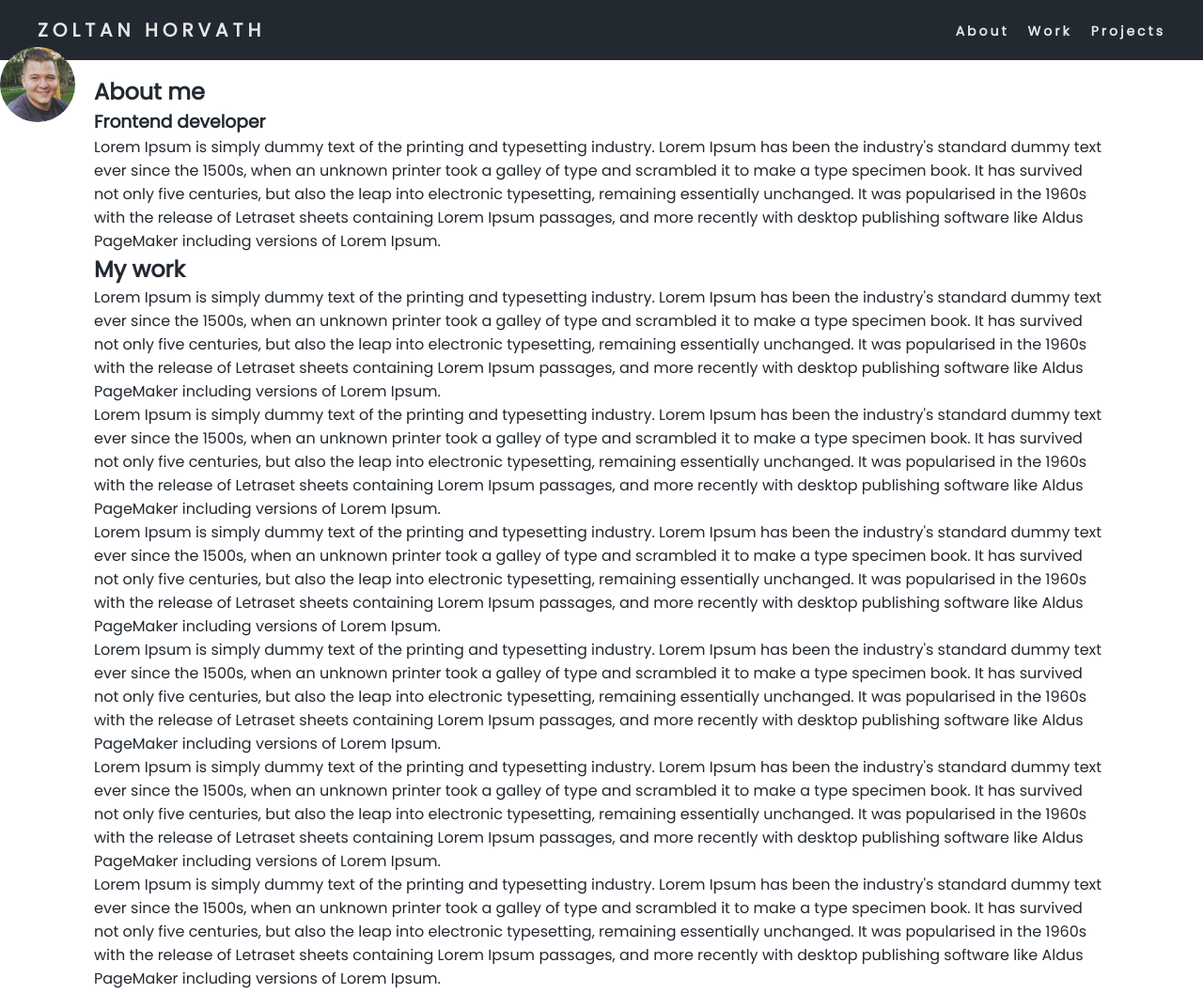
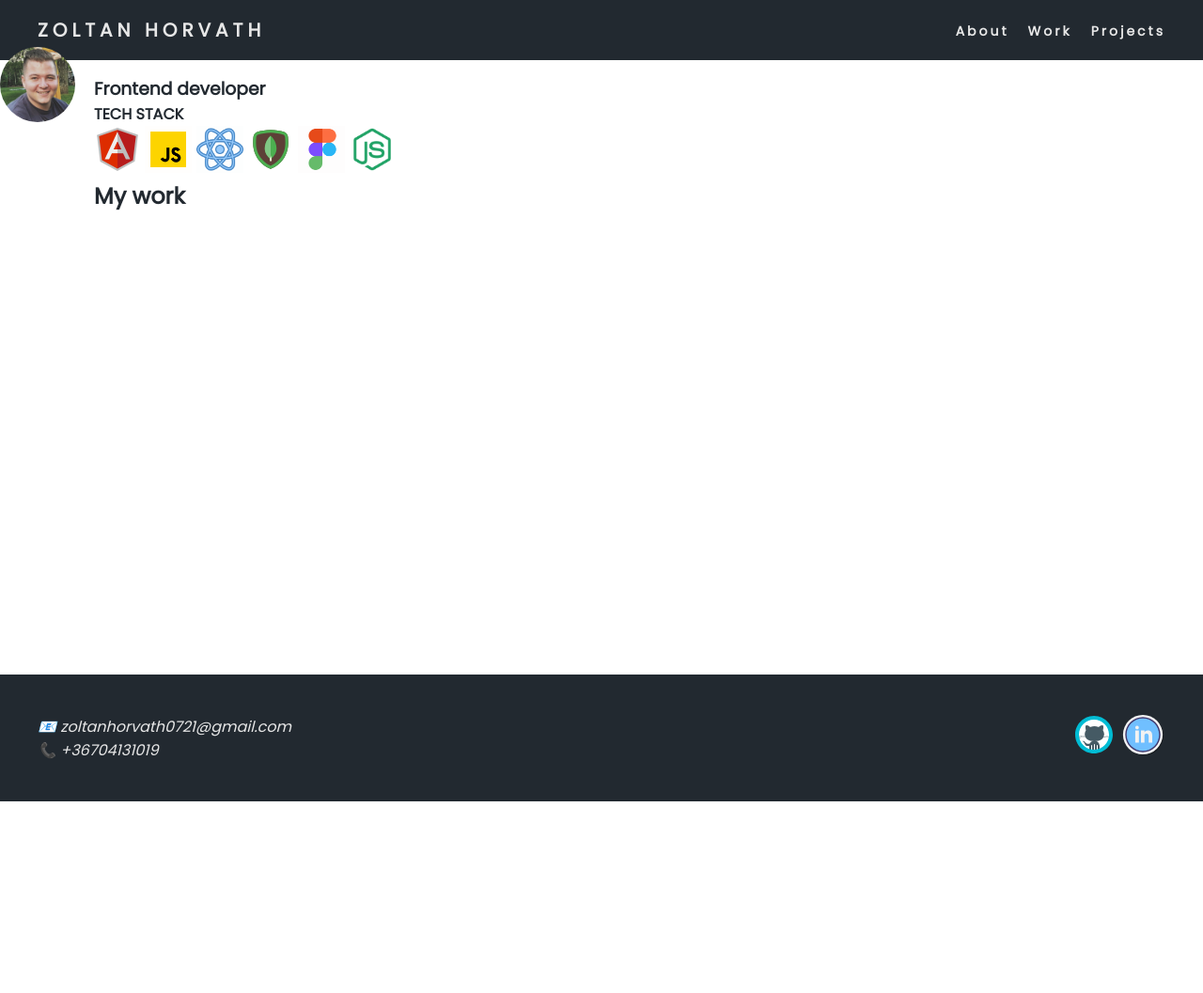
Before and after one commit to horvzoltan/zoltanhorvath_portfolio_mockup, a plain HTML site: page index.html in a window 1280 px wide. Shown: the top 1057 px of the page at 94% size. After the commit the page ends 853 px from the top, so only its background shows below. Drawn offline with Linux system fonts and the light colour scheme.

Commit message:
feature: new animations

```diff
--- a/app.js
+++ b/app.js
@@ -7,7 +7,11 @@ function showMenu() {
 
     nav.classList.toggle('nav-active');
     mainContainer.classList.toggle('width50');
-
+    if (mainContainer.style.animation) {
+        mainContainer.style.animation = '';
+    } else {
+        mainContainer.style.animation = `decrease50 0.5s forwards`
+    }
     navLinks.forEach((link, index) => {
         if (link.style.animation) {
             link.style.animation = '';
@@ -18,22 +22,3 @@ function showMenu() {
 
     burger.classList.toggle('toggle');
 }
-
-
-// // When the user scrolls the page, execute myFunction
-// window.onscroll = function () { myFunction() };
-
-// // Get the navbar
-// let navbar = document.querySelector('nav');
-// let
-
-// // Add the sticky class to the navbar when you reach its scroll position. Remove "sticky" when you leave the scroll position
-// function myFunction() {
-//     if (window.pageYOffset >= 8) {
-//         navbar.classList.add('sticky')
-//         mainContainer.classList.add('container-with-sticky')
-//     } else {
-//         navbar.classList.remove('sticky');
-//         mainContainer.classList.remove('container-with-sticky');
-//     }
-// }
--- a/index.html
+++ b/index.html
@@ -42,88 +42,22 @@
     </nav>
     <div class="main-container">
       <section id="about">
-        <h2>About me</h2>
         <img id="aboutme-img" src="./assets/1594021551840.jpeg" alt="" />
         <h3>Frontend developer</h3>
-        <p>
-          Lorem Ipsum is simply dummy text of the printing and typesetting
-          industry. Lorem Ipsum has been the industry's standard dummy text ever
-          since the 1500s, when an unknown printer took a galley of type and
-          scrambled it to make a type specimen book. It has survived not only
-          five centuries, but also the leap into electronic typesetting,
-          remaining essentially unchanged. It was popularised in the 1960s with
-          the release of Letraset sheets containing Lorem Ipsum passages, and
-          more recently with desktop publishing software like Aldus PageMaker
-          including versions of Lorem Ipsum.
-        </p>
+        <h4>TECH STACK</h4>
+        <div class="stackcontainer">
+          <img class="techlogo" src="./assets/icons8-angularjs (1).svg" alt="" />
+          <img class="techlogo" src="./assets/icons8-javascript.gif" alt="" />
+          <img class="techlogo" src="./assets/icons8-react.gif" alt="" />
+          <img class="techlogo" src="./assets/icons8-mongodb.svg" alt="" />
+          <img class="techlogo" src="./assets/icons8-figma.gif" alt="" />
+          <img class="techlogo" src="./assets/icons8-node-js-144.png" alt="" />
+        </div>
+
       </section>
       <section id="work">
         <h2>My work</h2>
-        <p>
-          Lorem Ipsum is simply dummy text of the printing and typesetting
-          industry. Lorem Ipsum has been the industry's standard dummy text ever
-          since the 1500s, when an unknown printer took a galley of type and
-          scrambled it to make a type specimen book. It has survived not only
-          five centuries, but also the leap into electronic typesetting,
-          remaining essentially unchanged. It was popularised in the 1960s with
-          the release of Letraset sheets containing Lorem Ipsum passages, and
-          more recently with desktop publishing software like Aldus PageMaker
-          including versions of Lorem Ipsum.
-        </p>
-        <p>
-          Lorem Ipsum is simply dummy text of the printing and typesetting
-          industry. Lorem Ipsum has been the industry's standard dummy text ever
-          since the 1500s, when an unknown printer took a galley of type and
-          scrambled it to make a type specimen book. It has survived not only
-          five centuries, but also the leap into electronic typesetting,
-          remaining essentially unchanged. It was popularised in the 1960s with
-          the release of Letraset sheets containing Lorem Ipsum passages, and
-          more recently with desktop publishing software like Aldus PageMaker
-          including versions of Lorem Ipsum.
-        </p>
-        <p>
-          Lorem Ipsum is simply dummy text of the printing and typesetting
-          industry. Lorem Ipsum has been the industry's standard dummy text ever
-          since the 1500s, when an unknown printer took a galley of type and
-          scrambled it to make a type specimen book. It has survived not only
-          five centuries, but also the leap into electronic typesetting,
-          remaining essentially unchanged. It was popularised in the 1960s with
-          the release of Letraset sheets containing Lorem Ipsum passages, and
-          more recently with desktop publishing software like Aldus PageMaker
-          including versions of Lorem Ipsum.
-        </p>
-        <p>
-          Lorem Ipsum is simply dummy text of the printing and typesetting
-          industry. Lorem Ipsum has been the industry's standard dummy text ever
-          since the 1500s, when an unknown printer took a galley of type and
-          scrambled it to make a type specimen book. It has survived not only
-          five centuries, but also the leap into electronic typesetting,
-          remaining essentially unchanged. It was popularised in the 1960s with
-          the release of Letraset sheets containing Lorem Ipsum passages, and
-          more recently with desktop publishing software like Aldus PageMaker
-          including versions of Lorem Ipsum.
-        </p>
-        <p>
-          Lorem Ipsum is simply dummy text of the printing and typesetting
-          industry. Lorem Ipsum has been the industry's standard dummy text ever
-          since the 1500s, when an unknown printer took a galley of type and
-          scrambled it to make a type specimen book. It has survived not only
-          five centuries, but also the leap into electronic typesetting,
-          remaining essentially unchanged. It was popularised in the 1960s with
-          the release of Letraset sheets containing Lorem Ipsum passages, and
-          more recently with desktop publishing software like Aldus PageMaker
-          including versions of Lorem Ipsum.
-        </p>
-        <p>
-          Lorem Ipsum is simply dummy text of the printing and typesetting
-          industry. Lorem Ipsum has been the industry's standard dummy text ever
-          since the 1500s, when an unknown printer took a galley of type and
-          scrambled it to make a type specimen book. It has survived not only
-          five centuries, but also the leap into electronic typesetting,
-          remaining essentially unchanged. It was popularised in the 1960s with
-          the release of Letraset sheets containing Lorem Ipsum passages, and
-          more recently with desktop publishing software like Aldus PageMaker
-          including versions of Lorem Ipsum.
+
         </p>
       </section>
     </div>
--- a/style.css
+++ b/style.css
@@ -61,6 +61,7 @@ nav .logo h4 {
 }
 
 .main-container {
+  min-height: 76vh;
   margin-top: 10vh;
   padding-left: 100px;
   padding-right: 100px;
@@ -109,6 +110,15 @@ footer address a {
   height: 80px;
   border-radius: 50%;
 }
+
+.techlogo {
+  height: 50px;
+}
+
+.displayblock {
+  display: block;
+}
+
 @media screen and (max-width: 1024px) {
   .nav-links {
     width: 50%;
@@ -125,6 +135,13 @@ footer address a {
   .social_links {
     display: block;
   }
+
+  .stackcontainer {
+    display: flex;
+    flex-wrap: wrap;
+    justify-content: center;
+  }
+
   #aboutme-img {
     top: 50px;
   }
@@ -198,6 +215,14 @@ a {
     transform: translateX(0px);
   }
 }
+@keyframes decrease50 {
+  from {
+    width: 100%;
+  }
+  to {
+    width: 50%;
+  }
+}
 
 .toggle .line1 {
   transform: rotate(-45deg) translate(-5px, 5px);
```
Also changed, not shown: assets/icons8-angularjs (1).svg (added), assets/icons8-angularjs.svg (added), assets/icons8-figma.gif (added), assets/icons8-javascript.gif (added), assets/icons8-mongodb.svg (added), assets/icons8-node-js-144.png (added), assets/icons8-react.gif (added), assets/icons8-vue-js.svg (added), 1 other file.
